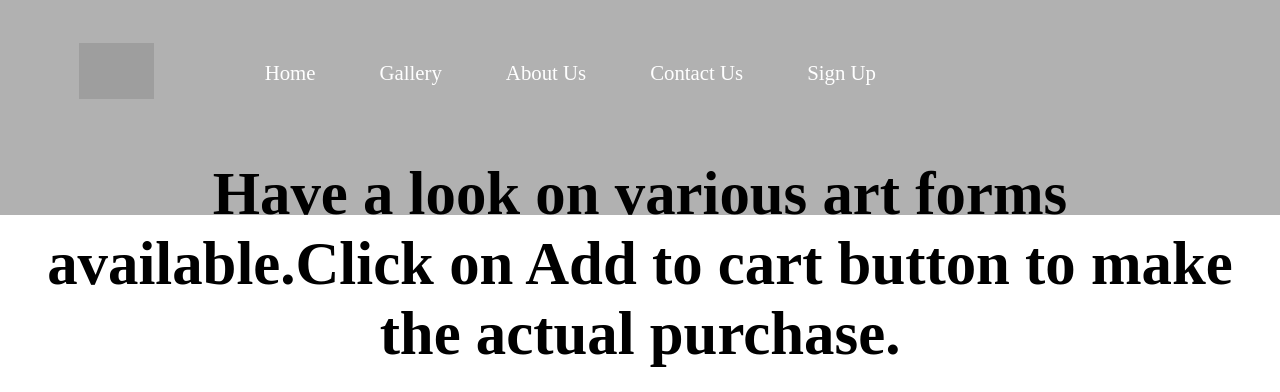
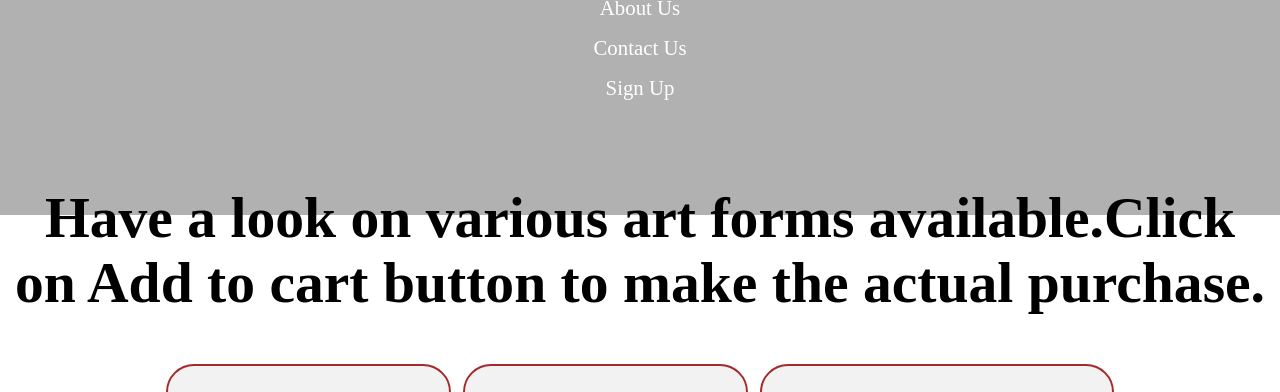
Before and after one commit to divyas19/Online_Art_Gallery, a PHP site: page /Online_Art_Gallery.html in a window 1280 px wide; the page is wider, and only the part inside the window is pictured. Shown: the part 585-977 px from the top of that part. Run offline with PHP 8.4, Linux system fonts and the light colour scheme; grey boxes are pictures that could not be loaded.

Commit message:
Update Online_Art_Gallery.css

```diff
--- a/Online_Art_Gallery.css
+++ b/Online_Art_Gallery.css
@@ -19,19 +19,25 @@ html{
 }
 
 #logo img{
-    height:56px;
+    height:100px;
     margin: 34px 45px;
 }
+
+
 /*Navigation Bar*/
 #navbar{
-    display: flex;
+    display: block;
     align-items: center;
-    /* position: sticky; */
     top: 0px;
+    align-items: center;
+    text-align: center;
 }
 
+
+
 #navbar ul{
-    display: flex;
+    display: block;
+    align-items: center;
     font-family: 'https://fonts.google.com/specimen/Baloo+Bhai+2?query=baloo+bhai';
 
 }
@@ -48,13 +54,14 @@ html{
 }
 
 #navbar ul li{
-    /*color: white;*/
+    align-items: center;
     list-style: none;
     margin: 10px;
     font-size: 1.3rem;
 }
 
 #navbar ul li a{
+    align-items: center;
     color: white;
     display: block;
     padding: 3px 22px;
@@ -69,13 +76,16 @@ html{
 
 /* Home Section */
 #home{
+    margin-top: 0px;
     display: flex;
     flex-direction: column;
     padding:3px 200px;
-    height: 578px;
+    height: 300px;
     justify-content: center;
     align-items: center;
+    text-align: center;
 }
+
 
 #home::before{
     content:"";
@@ -87,20 +97,17 @@ html{
     width: 100%;
     z-index: -1;
     opacity: 0.80;
+    background-size:cover;
 }
 
 #home h1{
+    margin-top: 1px;
     color: white;
     text-align: center;
-    font-size: 3.5rem;
+    font-size: 2.6rem;
 }
 
-#home p{
-    color: white;
-    text-align: center;
-    font-size: 1.5rem;
-    font-family: 'https://fonts.google.com/specimen/Licorice'
-}
+
 
 #gallery{
     margin: 34px;
@@ -129,12 +136,14 @@ html{
 }
 
 #info-section{
+    display: block;
     height: 344px;
     position: relative;
     }
 
 #info-section::before{
     content:"";
+    display: block;
     position: absolute;
     width: 100%;
     height: 100%;
@@ -143,7 +152,8 @@ html{
 }
 
 #info{
-    display: flex;
+    /* display: flex; */
+    display: block;
     justify-content: center;
     align-items: center;
 }
@@ -157,8 +167,10 @@ padding: 34px;
 }
 
 .h-primary{
+    display: block;
+    margin-top: 70px;;
     font-family: 'https://fonts.google.com/specimen/Open+Sans';
-    font-size: 3.8rem;
+    font-size: 3.6rem;
     padding: 12px;
     text-align: center;
 }
```
